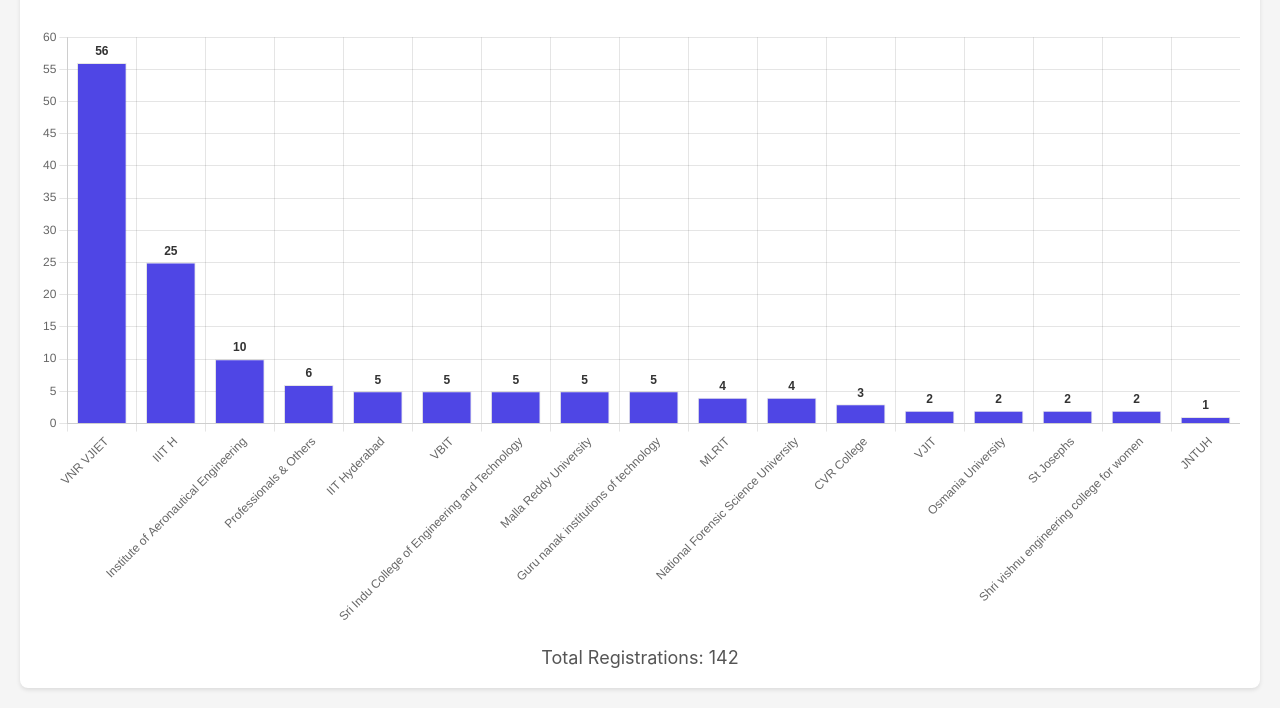
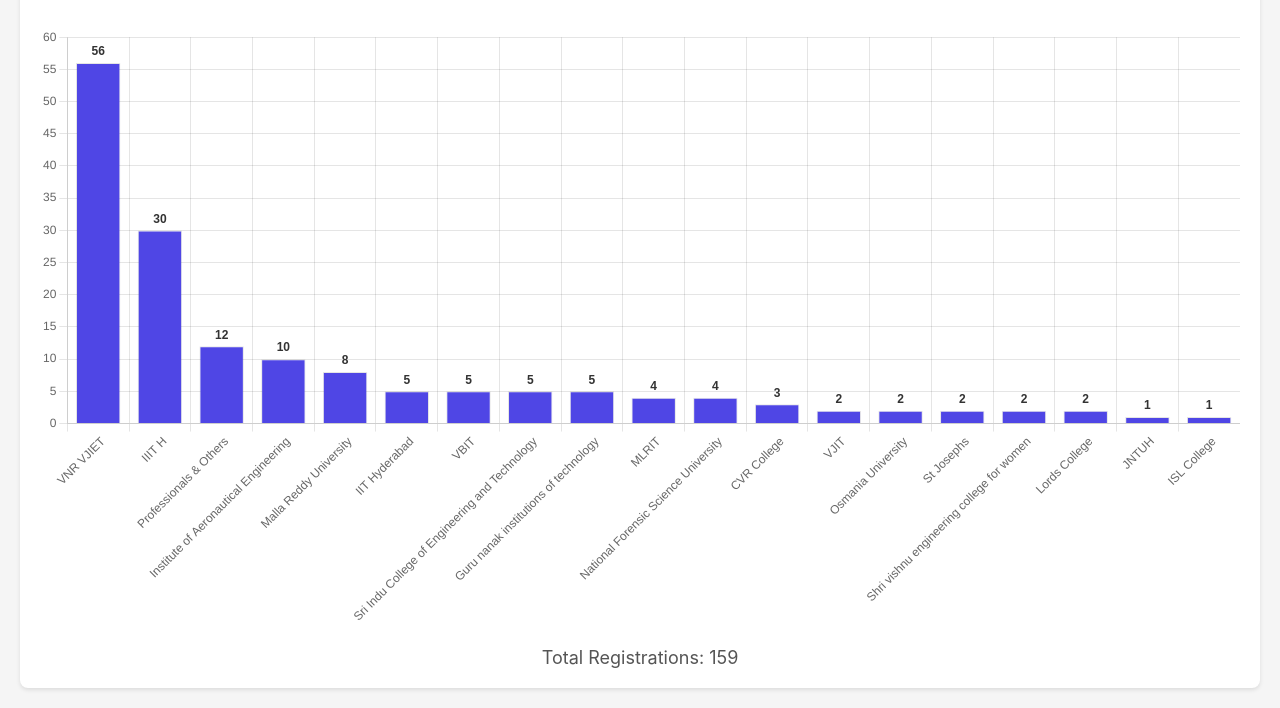
Before and after one commit to 0x1337club/registration_distribution, a plain HTML site: page index.html in a window 1280 px wide. Shown: the part 103-811 px from the top of the page. Drawn offline with nearby package versions, Linux system fonts and the light colour scheme.

Commit message:
upadte 29/01 1am

```diff
--- a/index.html
+++ b/index.html
@@ -52,20 +52,22 @@
             { label: 'IIT Hyderabad', frequency: 5 },
             { label: 'VNR VJIET', frequency: 56 },
             { label: 'VBIT', frequency: 5 },
-            { label: 'Professionals & Others', frequency: 6 },
+            { label: 'Professionals & Others', frequency: 12 },
             { label: 'JNTUH', frequency: 1 },
             { label: 'MLRIT', frequency: 4 },
             { label: 'VJIT', frequency: 2 },
             { label: 'National Forensic Science University', frequency: 4 },
             { label: 'Sri Indu College of Engineering and Technology', frequency: 5 },
             { label: 'Osmania University', frequency: 2 },
-            { label: 'IIIT H', frequency: 25 },
+            { label: 'IIIT H', frequency: 30 },
             { label: 'St Josephs', frequency: 2 },
             { label: 'CVR College', frequency: 3 },
             { label: 'Institute of Aeronautical Engineering', frequency: 10},
             { label: 'Shri vishnu engineering college for women', frequency: 2},
-            { label: 'Malla Reddy University', frequency: 5},
-            { label: 'Guru nanak institutions of technology', frequency: 5}
+            { label: 'Malla Reddy University', frequency: 8},
+            { label: 'Guru nanak institutions of technology', frequency: 5},
+            { label: 'Lords College', frequency: 2},
+            { label: 'ISL College', frequency: 1}
         ];
 
         // Sort the data by frequency in descending order
```
